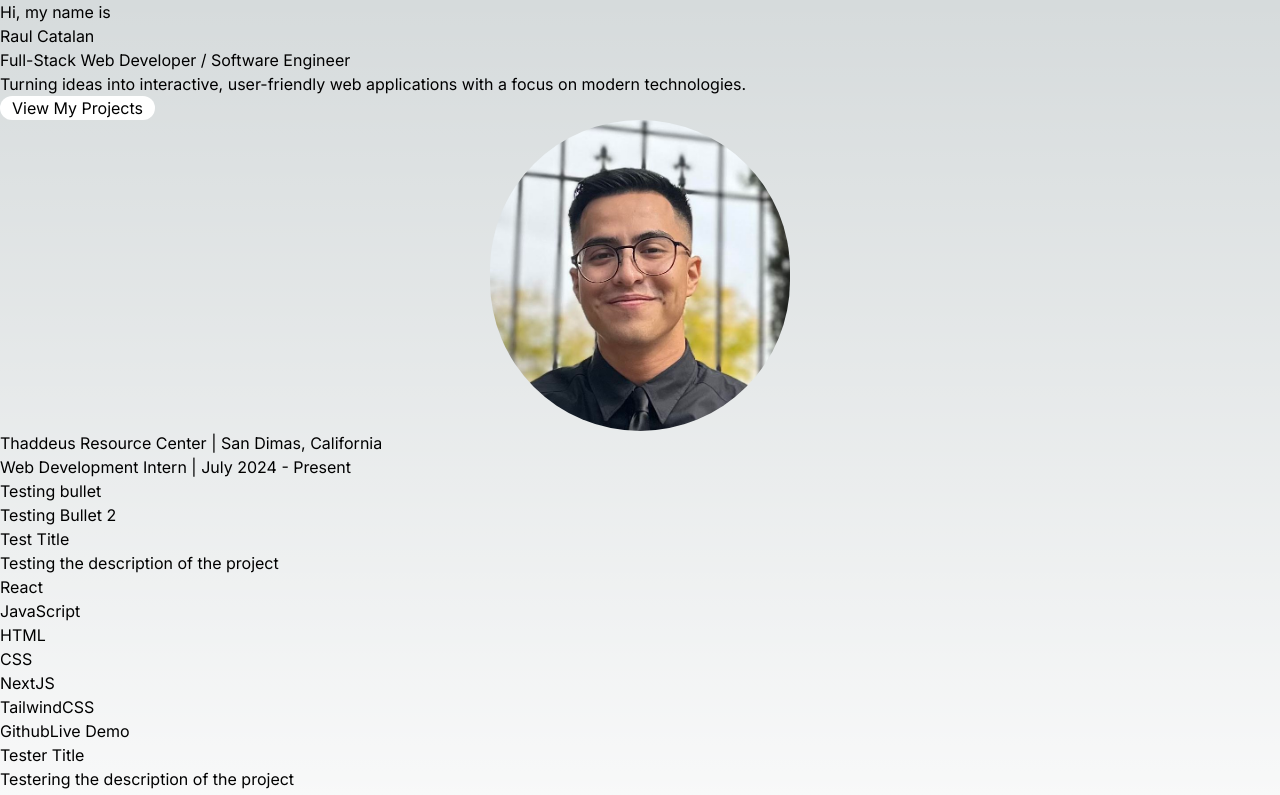
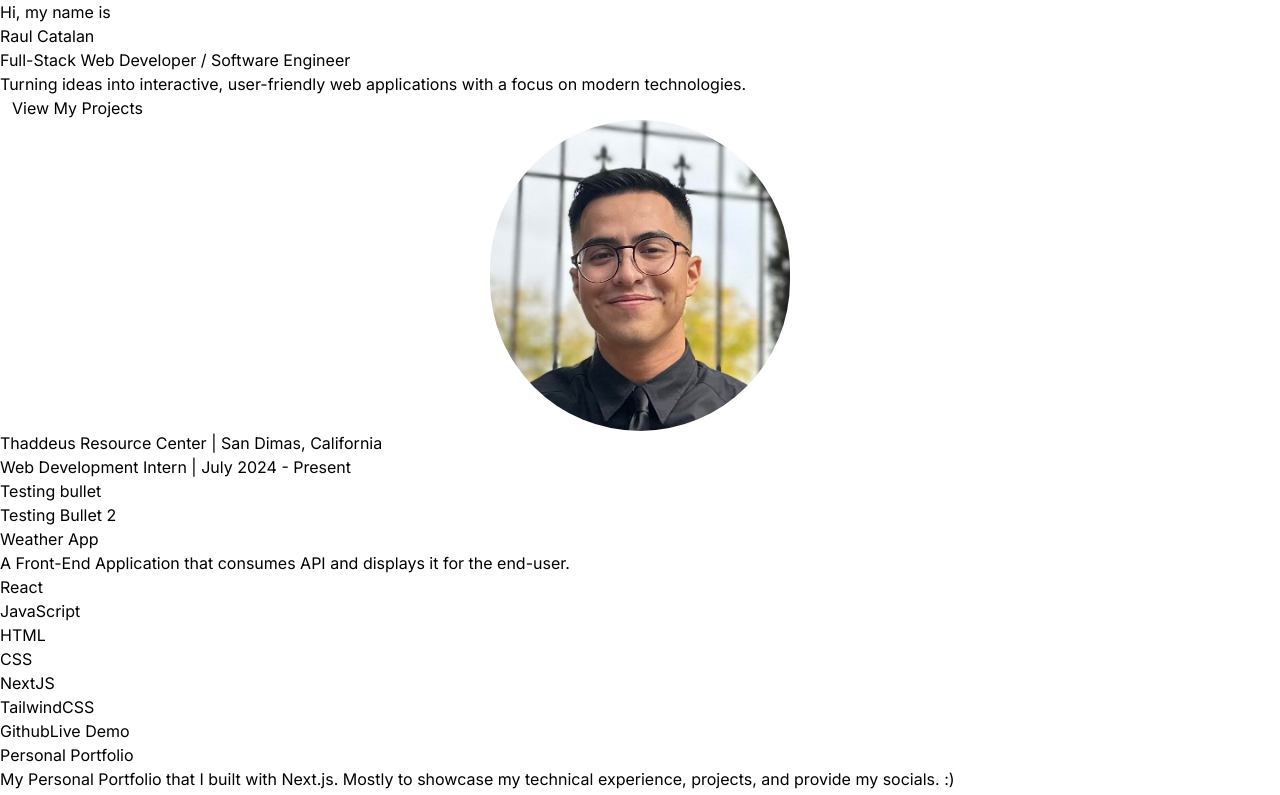
Before and after one commit to Raul-Catalan/raul-catalan-portfolio, a Next.js app: page / in a window 1280 px wide. Shown: the top 795 px of the page. Built offline with nearby package versions, Linux system fonts and the light colour scheme.

Commit message:
Enable Dark Theme

```diff
--- a/package.json
+++ b/package.json
@@ -10,8 +10,10 @@
   },
   "dependencies": {
     "next": "14.2.5",
+    "next-themes": "^0.3.0",
     "react": "^18",
-    "react-dom": "^18"
+    "react-dom": "^18",
+    "react-icons": "^5.3.0"
   },
   "devDependencies": {
     "@types/node": "^20",
--- a/src/app/(hero)/components/projects.tsx
+++ b/src/app/(hero)/components/projects.tsx
@@ -1,18 +1,17 @@
 import Project from "./project";
 import { ProjectProps } from "@/app/components/interfaces";
 
-
 const projects: ProjectProps[] = [
   {
-    title: "Test Title",
-    desc: "Testing the description of the project",
-    tags: ["React", "JavaScript", "HTML", "CSS", "NextJS", "TailwindCSS"],
-    github: "www.google.com",
+    title: "Personal Portfolio",
+    desc: "My Personal Portfolio that I built with Next.js. Mostly to showcase my technical experience, projects, and provide my socials. :)",
+    tags: ["Next.js", "React", "TypeScript", "Tailwind CSS", "HTML", "CSS"],
+    github: "https://github.com/Raul-Catalan/raul-catalan-portfolio",
     demo: "www.youtube.com",
   },
   {
-    title: "Tester Title",
-    desc: "Testering the description of the project",
+    title: "Weather App",
+    desc: "A Front-End Application that consumes API and displays it for the end-user.",
     tags: ["React", "JavaScript", "HTML", "CSS", "NextJS", "TailwindCSS"],
     github: "www.google.com",
     demo: "www.youtube.com",
@@ -22,7 +21,7 @@ const projects: ProjectProps[] = [
 const Projects = () => {
   return (
     <ul>
-      {projects.map((project, index) => (
+      {projects.toReversed().map((project, index) => (
         <li key={index}>
           <Project
             title={project.title}
--- a/src/app/(hero)/page.tsx
+++ b/src/app/(hero)/page.tsx
@@ -1,15 +1,14 @@
-import Image from "next/image";
 import Landing from "./components/landing";
 import Projects from "./components/projects";
-import Experience from "./components/experience";
 import Experiences from "./components/experiences";
+import ThemeSwitch from "../components/ThemeSwitch";
 
 export default function Home() {
   return (
-    <>
+    <div className="bg-white dark:bg-black">
       <Landing />
       <Experiences />
       <Projects />
-    </>
+    </div>
   );
 }
--- a/src/app/layout.tsx
+++ b/src/app/layout.tsx
@@ -1,6 +1,7 @@
 import type { Metadata } from "next";
 import { Inter } from "next/font/google";
 import "./globals.css";
+import { Providers } from "./providers";
 
 const inter = Inter({ subsets: ["latin"] });
 
@@ -15,8 +16,10 @@ export default function RootLayout({
   children: React.ReactNode;
 }>) {
   return (
-    <html lang="en">
-      <body className={inter.className}>{children}</body>
+    <html lang="en" suppressHydrationWarning>
+      <body className={inter.className}>
+        <Providers>{children}</Providers>
+      </body>
     </html>
   );
 }
--- /dev/null
+++ b/src/app/providers.tsx
@@ -0,0 +1,11 @@
+"use client";
+
+import { ThemeProvider } from "next-themes";
+
+export function Providers({ children }: { children: React.ReactNode }) {
+  return (
+    <ThemeProvider attribute="class" defaultTheme="system" enableSystem>
+      {children}
+    </ThemeProvider>
+  );
+}
--- a/tailwind.config.ts
+++ b/tailwind.config.ts
@@ -15,6 +15,7 @@ const config: Config = {
       },
     },
   },
+  darkMode: "class",
   plugins: [],
 };
 export default config;
```
Also changed, not shown: src/app/components/ThemeSwitch.tsx (added, +33 -0 lines), 1 other file (tests, documents, lock files or other folders).
